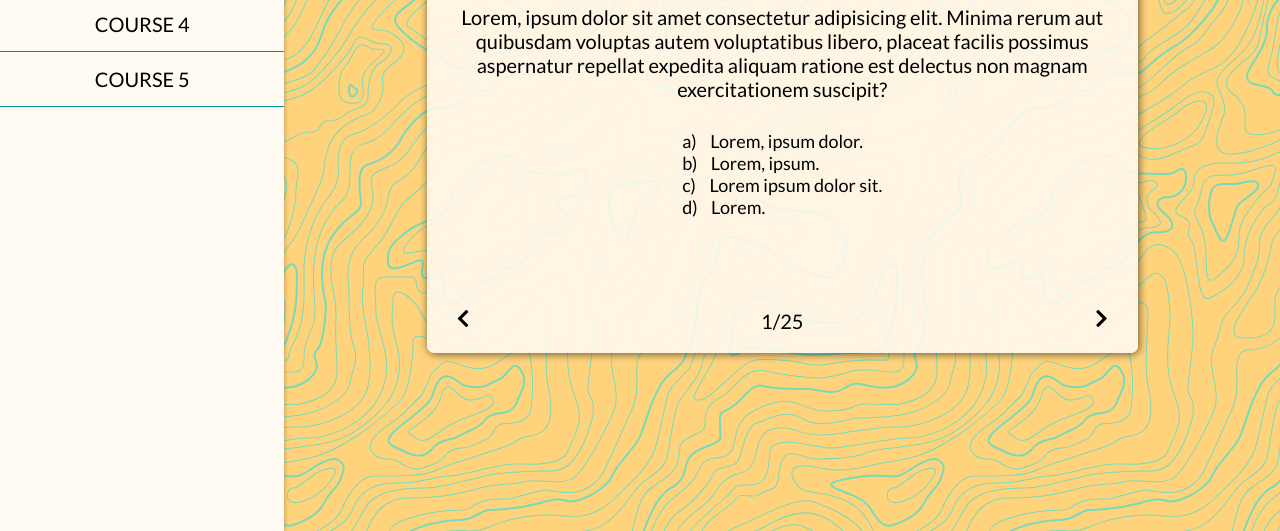
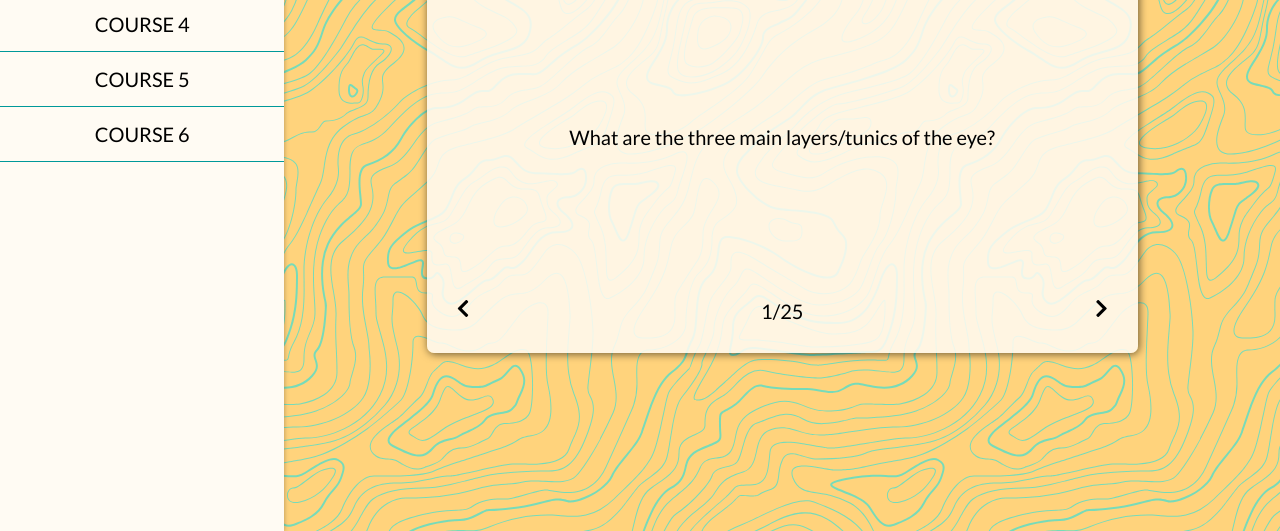
Before and after one commit to lowkeycode/BLINK, a plain HTML site: page index.html in a window 1280 px wide. Shown: the part 269-800 px from the top of the page. Drawn offline with Linux system fonts and the light colour scheme.

Commit message:
Added randomQuestion function for caard

```diff
--- a/index.html
+++ b/index.html
@@ -19,29 +19,30 @@
         </div>
         <!-- Course -->
         <ul class="menu">
-            <li>Course 1</li>
+            <li>Eye Health</li>
             <li>Course 2</li>
             <li>Course 3</li>
             <li>Course 4</li>
             <li>Course 5</li>
+            <li>Course 6</li>
         </ul>
     </div>
 
     <!-- Card -->
     <div class="card-container">
         <div class="card">
-            <h1 class="title">Course 1</h1>
+            <h1 class="title">Eye Health</h1>
             <!-- Question -->
             <p class="question">Lorem, ipsum dolor sit amet consectetur adipisicing elit. Minima rerum aut quibusdam voluptas autem voluptatibus libero, placeat facilis possimus aspernatur repellat expedita aliquam ratione est delectus non magnam exercitationem suscipit?</p>
             <!-- Answer -->
-        	<div class="answers">
+        	<!-- <div class="answer">
         	    <ul>
         	        <li><span>a)</span> Lorem, ipsum dolor.</li>
         	        <li><span>b)</span> Lorem, ipsum.</li>
         	        <li><span>c)</span> Lorem ipsum dolor sit.</li>
         	        <li><span>d)</span> Lorem.</li>
         	    </ul>
-            </div>
+            </div> -->
             <!-- Controls -->
             <div class="controls">
                 <i class="fas fa-chevron-left"></i>
--- a/index.js
+++ b/index.js
@@ -1 +1,81 @@
 /* eslint-disable */
+
+
+const question = document.querySelector(`.question`);
+const answer = document.querySelector(`.answer`);
+
+
+
+
+const database = {
+    semester1: {
+        eyeHealth: {
+            card1: {
+                q: `What are the three main layers/tunics of the eye?`,
+                a: `Retina, Choroid and Sclera.`,
+            },
+            card2: {
+                q: `What are the three fluid filled chambers from front to back?`,
+                a2: `Anterior Chamber, Posterior Chamber and Vitreous Chamber`,
+            },
+            card3: {
+                q: `What are the anterior and posterior spheres, respectively?`,
+                a: `The Cornea and the Sclera.`
+            },
+            card4: {
+                q: `What is the Palpebral Fissure?`,
+                a: `The opening between eylids. (Normally visible in the Palpebral Fissure are the Cornea and Sclera)`,
+            },
+            card5: {
+                q: `What is the Gray Line?`,
+                a: `Used in many surgical procedures to split the upper and lower lids into two portions.`,
+            },
+            card6: {
+                q: `What are the Meibomian Glands?`,
+                a: ` The largest oil-secreting glands, which are embedded in the posterior connective tissue substance of the lids (called the Tarus).`,
+            },
+            card7: {
+                q: `What is the Lacrimal Gland and where is it located?`,
+                a: `Produces tears and is located above and lateral to the globe.`,
+            },
+        },
+        course2: {
+
+        },
+        course3: {
+
+        },
+    },
+    semester2: {
+        course1: {
+
+        },
+        course2: {
+
+        },
+        course3: {
+
+        },
+    },
+}
+
+const eyeHealthArray = Object.entries(database.semester1.eyeHealth);
+
+function getRandomQuestion(array) {
+    let int = getRandomInt(array);
+    const randomQuestion = array[int][1].q;
+    question.textContent = randomQuestion;
+
+}
+
+
+function getRandomInt(array){
+    return Math.floor(Math.random() * array.length + 1);
+}
+
+
+question.textContent = database.semester1.eyeHealth.card1.q;
+
+
+
+getRandomQuestion(eyeHealthArray);
```
Also changed, not shown: styles.css.
